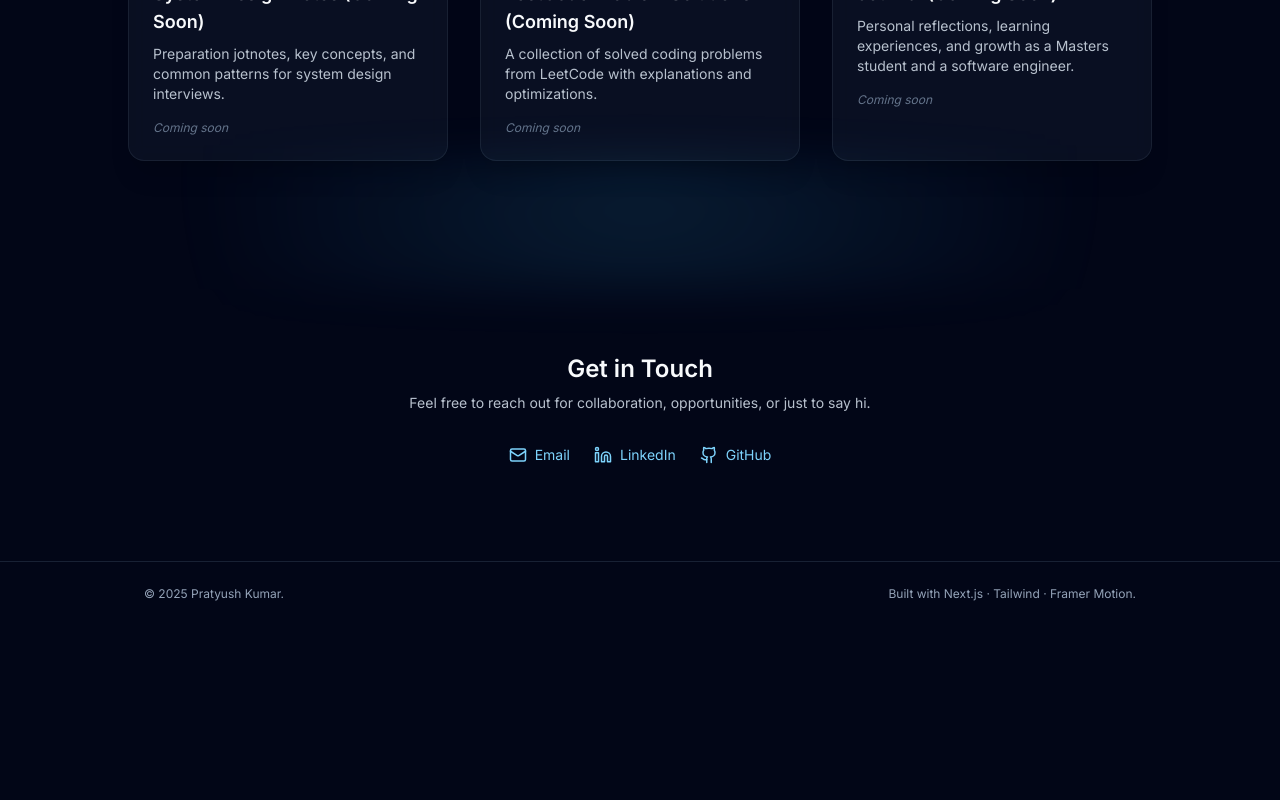
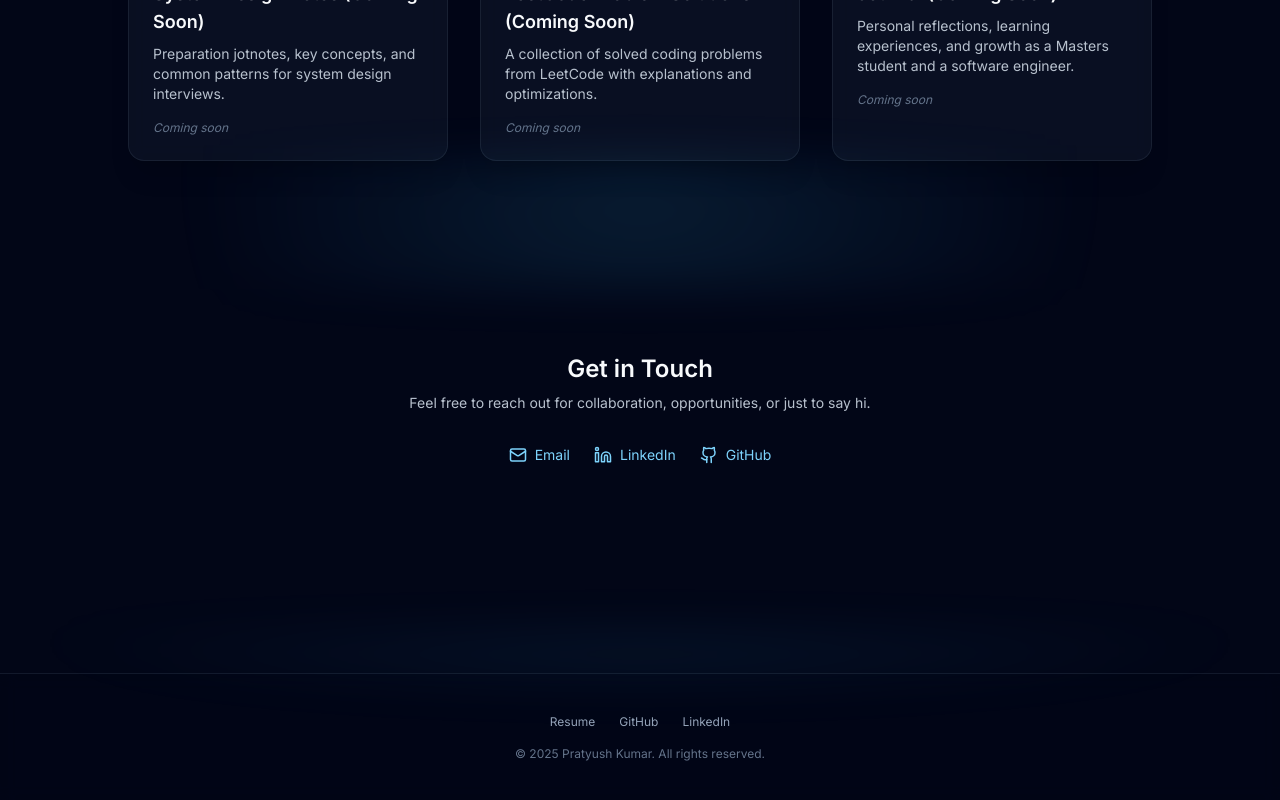
Before and after one commit to PratypartyY2K/Personal_Portfolio, a Next.js app: page / in a window 1280 px wide. Shown: the part 4239-5039 px from the top of the page. Before the commit the page ends 4865 px from the top, so only its background shows below. Built offline with nearby package versions, Linux system fonts and the light colour scheme.

Commit message:
update logic for the footer section

```diff
--- a/components/footer.tsx
+++ b/components/footer.tsx
@@ -1,10 +1,29 @@
 export function Footer() {
   return (
-    <footer className="border-t border-slate-800/80 bg-slate-950">
-      <div className="mx-auto flex max-w-5xl flex-col gap-2 px-4 py-6 text-xs text-slate-400 md:flex-row md:items-center md:justify-between">
-        <p>© {new Date().getFullYear()} Pratyush Kumar.</p>
-        <p>Built with Next.js · Tailwind · Framer Motion.</p>
+    <footer className="relative mt-28 border-t border-slate-800/60 bg-slate-950/60
+      backdrop-blur py-10 text-center text-xs text-slate-500">
+
+      <div className="absolute inset-x-0 -top-10 h-16
+        bg-[radial-gradient(ellipse_at_top,_rgba(56,189,248,0.10),transparent_70%)]
+        blur-xl pointer-events-none" />
+
+      <div className="flex justify-center gap-6 mb-4 text-slate-400">
+        <a href="/Pratyush_Kumar_Resume.pdf" target="_blank" className="hover:text-sky-300">
+          Resume
+        </a>
+
+        <a href="https://github.com/PratypartyY2K" target="_blank" className="hover:text-sky-300">
+          GitHub
+        </a>
+
+        <a href="https://linkedin.com/in/pratyushkumar123" target="_blank" className="hover:text-sky-300">
+          LinkedIn
+        </a>
       </div>
+
+      <p className="text-slate-500">
+        © {new Date().getFullYear()} Pratyush Kumar. All rights reserved.
+      </p>
     </footer>
   );
 }
```
